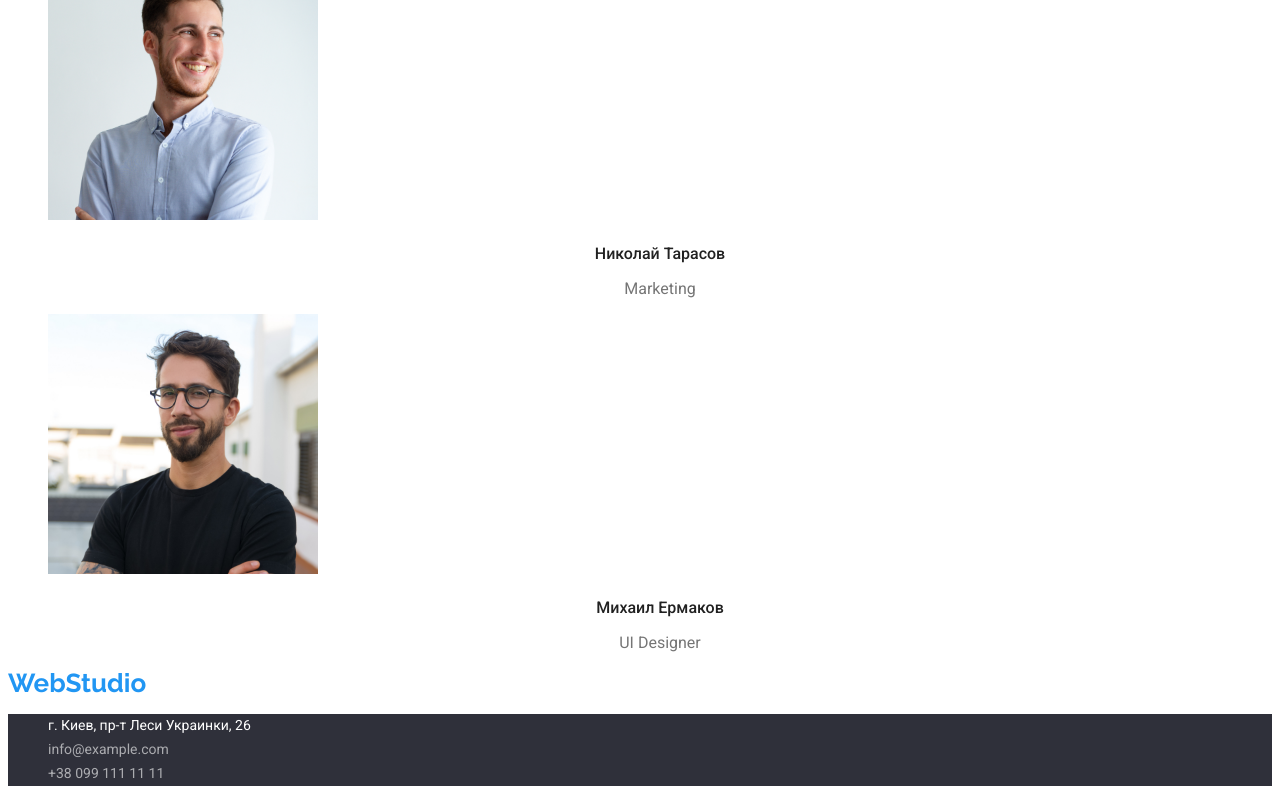
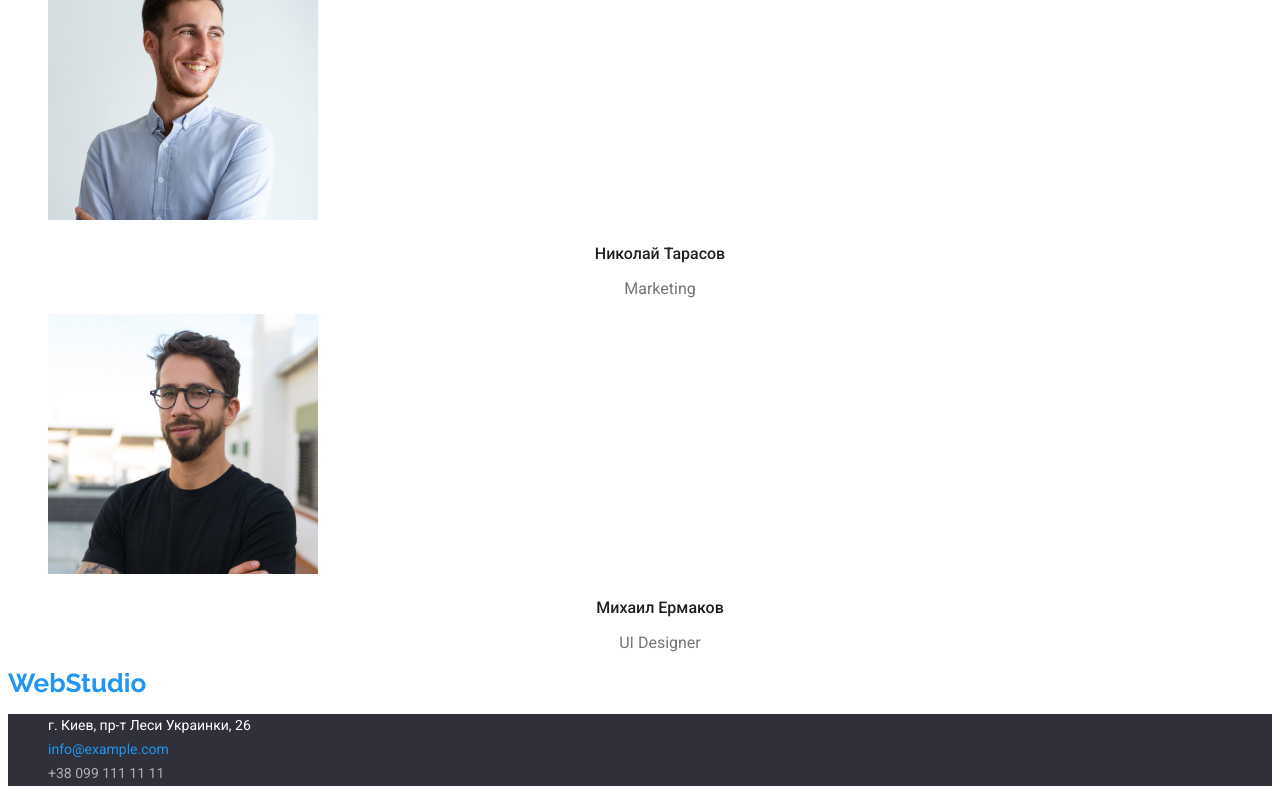
Before and after one commit to Snook2022/goit-markup-hw-02, a plain HTML site: page index.html in a window 1280 px wide. In both pictures the pointer is over the link "info@example.com". Shown: the part 2542-3342 px from the top of the page. Drawn offline with Linux system fonts and the light colour scheme.

Commit message:
добавил в контакты футера ховер и фокус

```diff
--- a/css/styles.css
+++ b/css/styles.css
@@ -176,3 +176,8 @@ body {
 .section-title-no {
   color: var(--primary-bg-color);
 }
+
+.contacts-footer-list .link-footer:hover,
+.contacts-footer-list .link-footer:focus {
+  color: var(--acent-color);
+}
```
